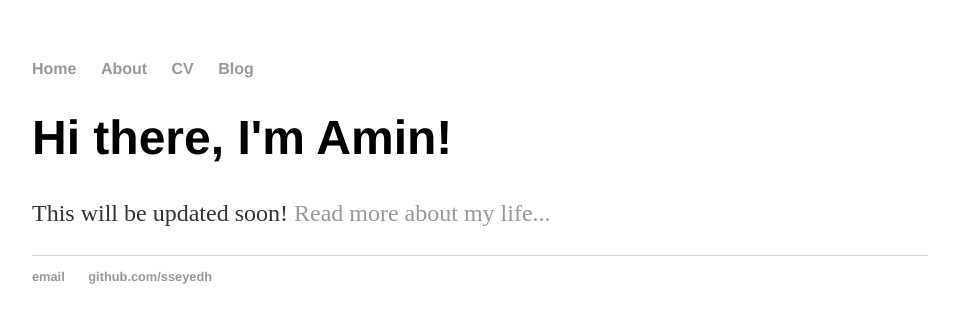
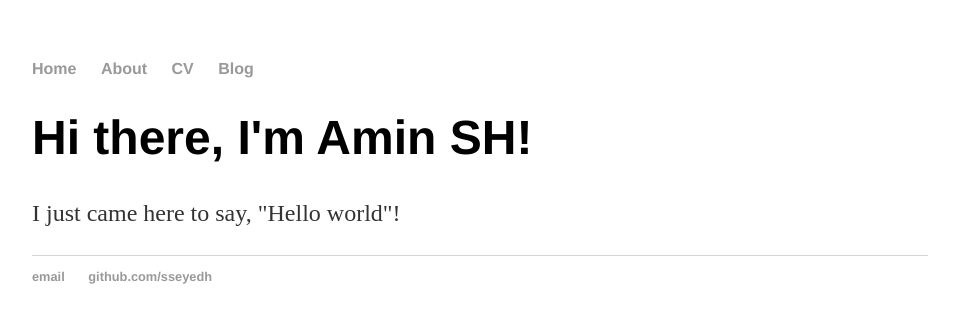
Before and after one commit to sseyedh/sseyedh.github.io, a Jekyll site: the page index.html, which Jekyll copies as it is, in a window 1280 px wide. Shown: the top 323 px of the page, without its empty margins (160-1119 px from the left). Built offline with Jekyll 4.4.1, drawn with Linux system fonts in a browser that asks for light colours.

Commit message:
Update index.html
updating the main page.

```diff
--- a/index.html
+++ b/index.html
@@ -1,8 +1,30 @@
----
-layout: default
-title: Amin Seyed Haeri
----
-<div class="blurb">
-	<h1>Hi there, I'm Amin!</h1>
-	<p>This will be updated soon! <a href="/about">Read more about my life...</a></p>
-</div><!-- /.blurb -->
+<!DOCTYPE html>
+<html>
+	<head>
+		<title>Amin Seyed Haeri</title>
+		<!-- link to main stylesheet -->
+		<link rel="stylesheet" type="text/css" href="/css/main.css">
+	</head>
+	<body>
+		<nav>
+    		<ul>
+        		<li><a href="/">Home</a></li>
+	        	<li><a href="/about">About</a></li>
+        		<li><a href="/cv">CV</a></li>
+        		<li><a href="/blog">Blog</a></li>
+    		</ul>
+		</nav>
+		<div class="container">
+    		<div class="blurb">
+        		<h1>Hi there, I'm Amin SH!</h1>
+				<p>I just came here to say, "Hello world"!</a></p>
+    		</div><!-- /.blurb -->
+		</div><!-- /.container -->
+		<footer>
+    		<ul>
+        		<li><a href="mailto:sseyedh@clemson.edu">email</a></li>
+        		<li><a href="https://github.com/sseyedh">github.com/sseyedh</a></li>
+			</ul>
+		</footer>
+	</body>
+</html>
```
